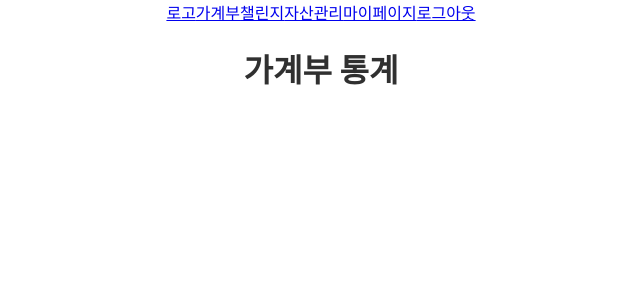
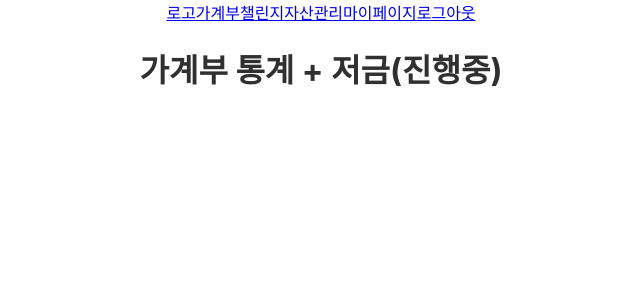
Before and after one commit to project-team-MONIVATION/2023_MONIVATION, a React (Create React App) app: page /calendar/chart in a window 1280 px wide. Shown: the top 300 px of the page, without its empty margins (319-959 px from the left). Built offline with nearby package versions, Linux system fonts and the light colour scheme.

Commit message:
2023-06-08진행중

```diff
--- a/src/member_LJC/pages/MoneyChart.jsx
+++ b/src/member_LJC/pages/MoneyChart.jsx
@@ -5,7 +5,7 @@ import React from 'react'
 export default function MoneyChart() {
   return (
     <div>
-      <h1>가계부 통계</h1>
+      <h1>가계부 통계 + 저금(진행중) </h1>
     </div>
   )
 }
--- a/src/member_PC_HS/page/Login.jsx
+++ b/src/member_PC_HS/page/Login.jsx
@@ -96,6 +96,7 @@ export default function Login() {
         const token = credential.accessToken;
         // The signed-in user info.
         const user = result.user;
+        console.log(user)
 
         dispatch(userLogin({
           uid : user.uid,
```
